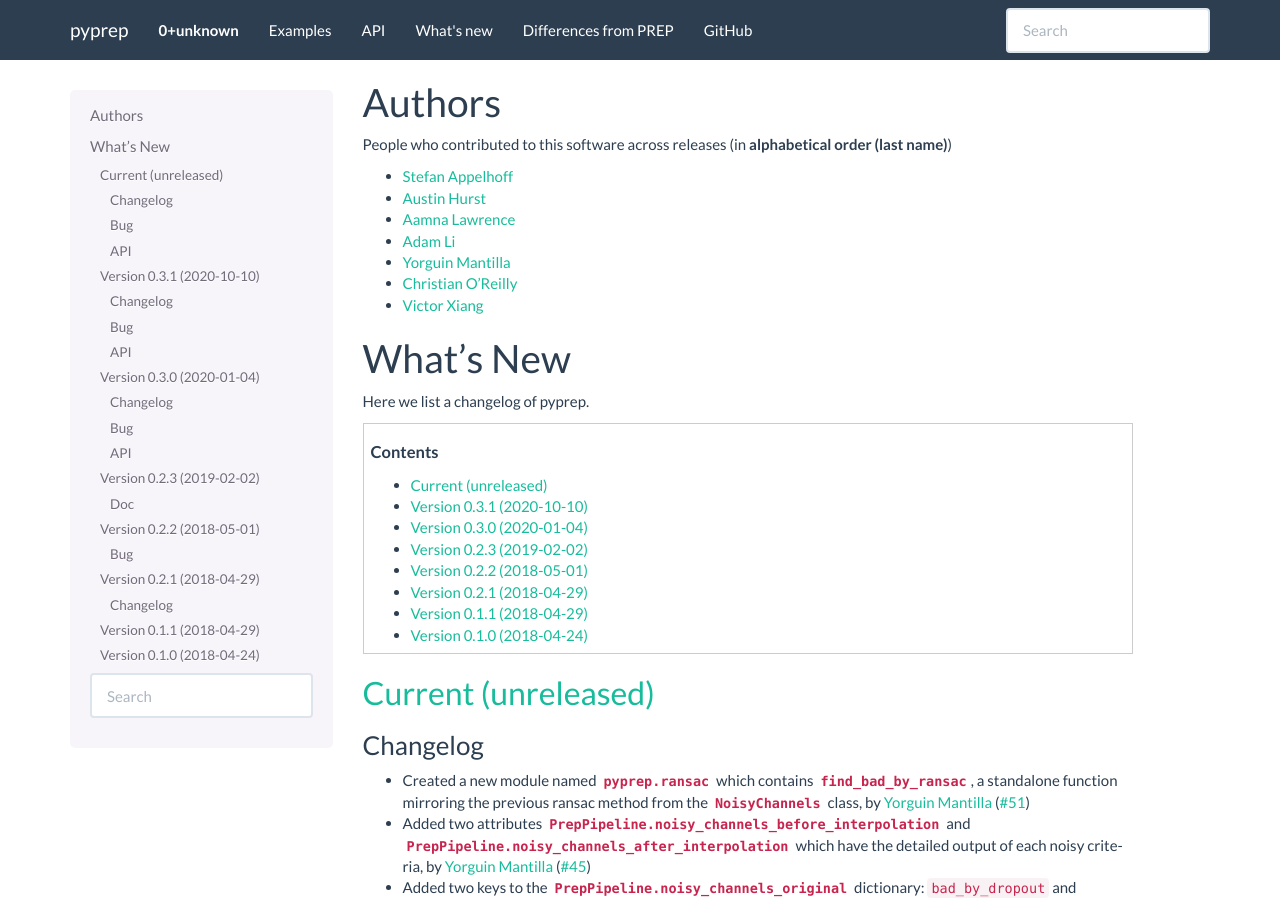
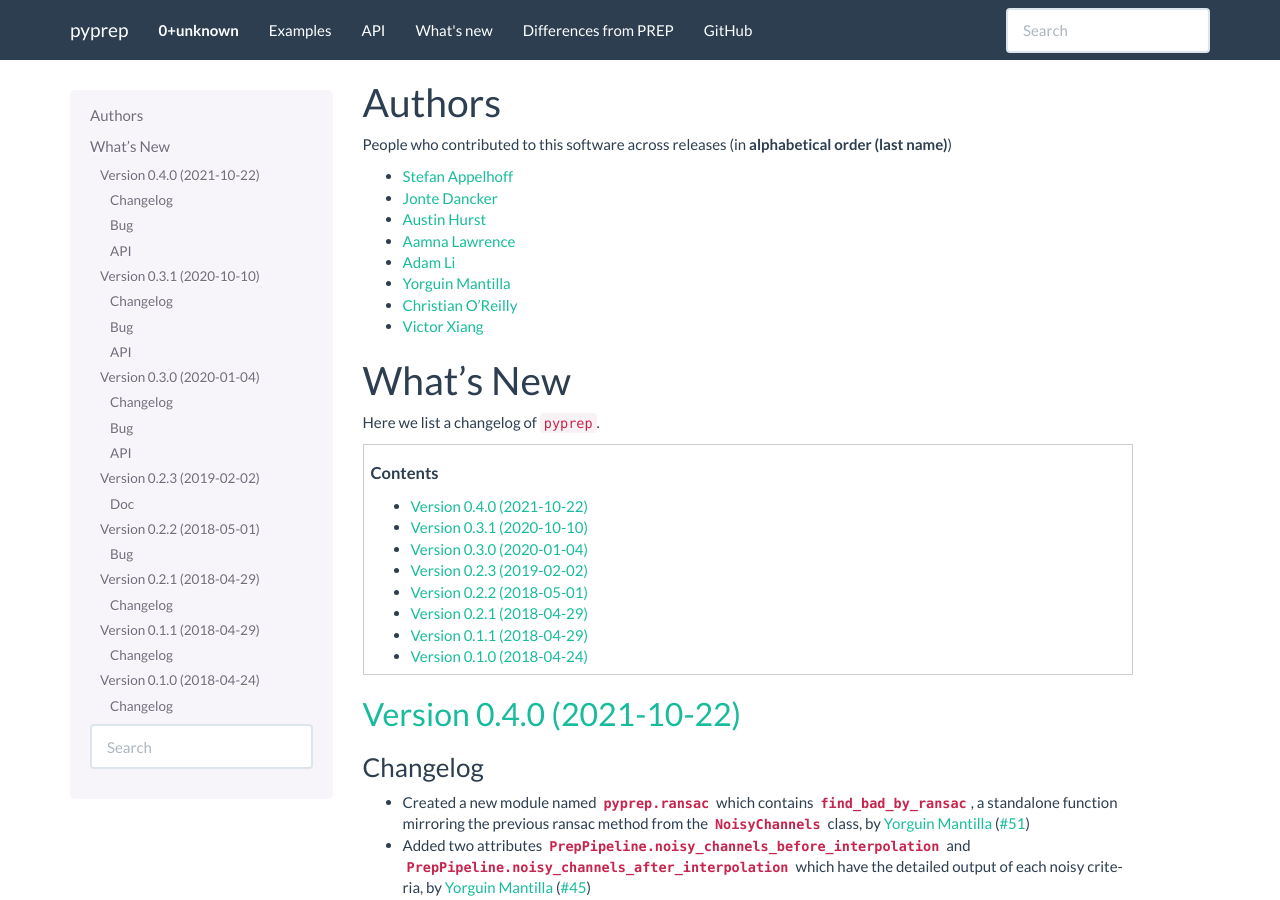
Before and after one commit to sappelhoff/pyprep, a Sphinx documentation site: the page built from docs/whats_new.rst, in a window 1280 px wide and 900 px high. Built offline with Sphinx 7.4.7, drawn with Linux system fonts in a browser that asks for light colours.

Commit message:
REL: 0.4.0

```diff
--- a/docs/whats_new.rst
+++ b/docs/whats_new.rst
@@ -6,6 +6,7 @@ Authors
 People who contributed to this software across releases (in **alphabetical order (last name)**)
 
 * `Stefan Appelhoff`_
+* `Jonte Dancker`_
 * `Austin Hurst`_
 * `Aamna Lawrence`_
 * `Adam Li`_
@@ -18,7 +19,7 @@ People who contributed to this software across releases (in **alphabetical order
 What's New
 ==========
 
-Here we list a changelog of pyprep.
+Here we list a changelog of ``pyprep``.
 
 .. contents:: Contents
    :local:
@@ -26,10 +27,10 @@ Here we list a changelog of pyprep.
 
 .. currentmodule:: pyprep
 
-.. _current:
+.. _changes_0_4_0:
 
-Current (unreleased)
---------------------
+Version 0.4.0 (2021-10-22)
+--------------------------
 
 Changelog
 ~~~~~~~~~
@@ -165,11 +166,15 @@ Changelog
 Version 0.1.1 (2018-04-29)
 --------------------------
 
+Changelog
+~~~~~~~~~
 - Miscellaneous changes
 
 Version 0.1.0 (2018-04-24)
 --------------------------
 
+Changelog
+~~~~~~~~~
 - Initial commit: 2018-04-12
 - Miscellaneous changes
 
@@ -180,3 +185,4 @@ Version 0.1.0 (2018-04-24)
 .. _Victor Xiang: https://github.com/Nick3151
 .. _Yorguin Mantilla: https://github.com/yjmantilla
 .. _Austin Hurst: https://github.com/a-hurst
+.. _Jonte Dancker: https://github.com/joDancker/
```
